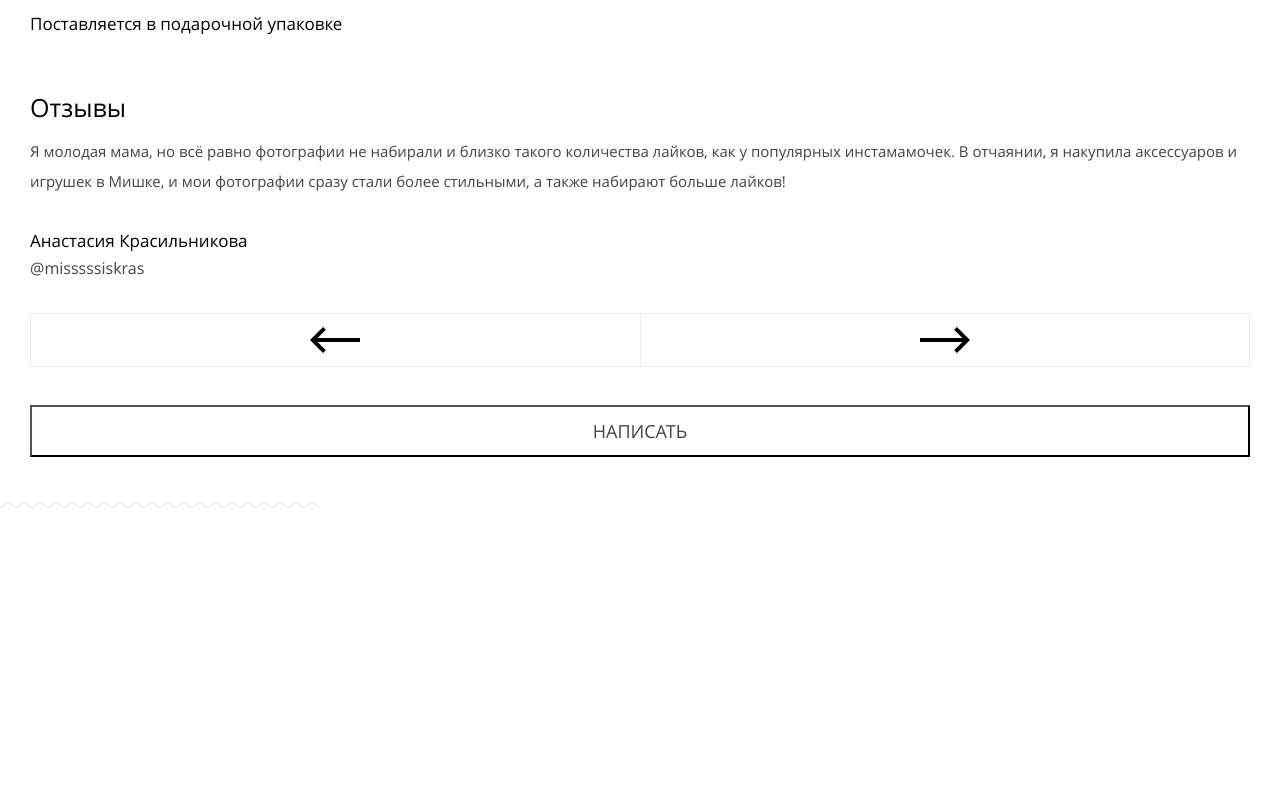
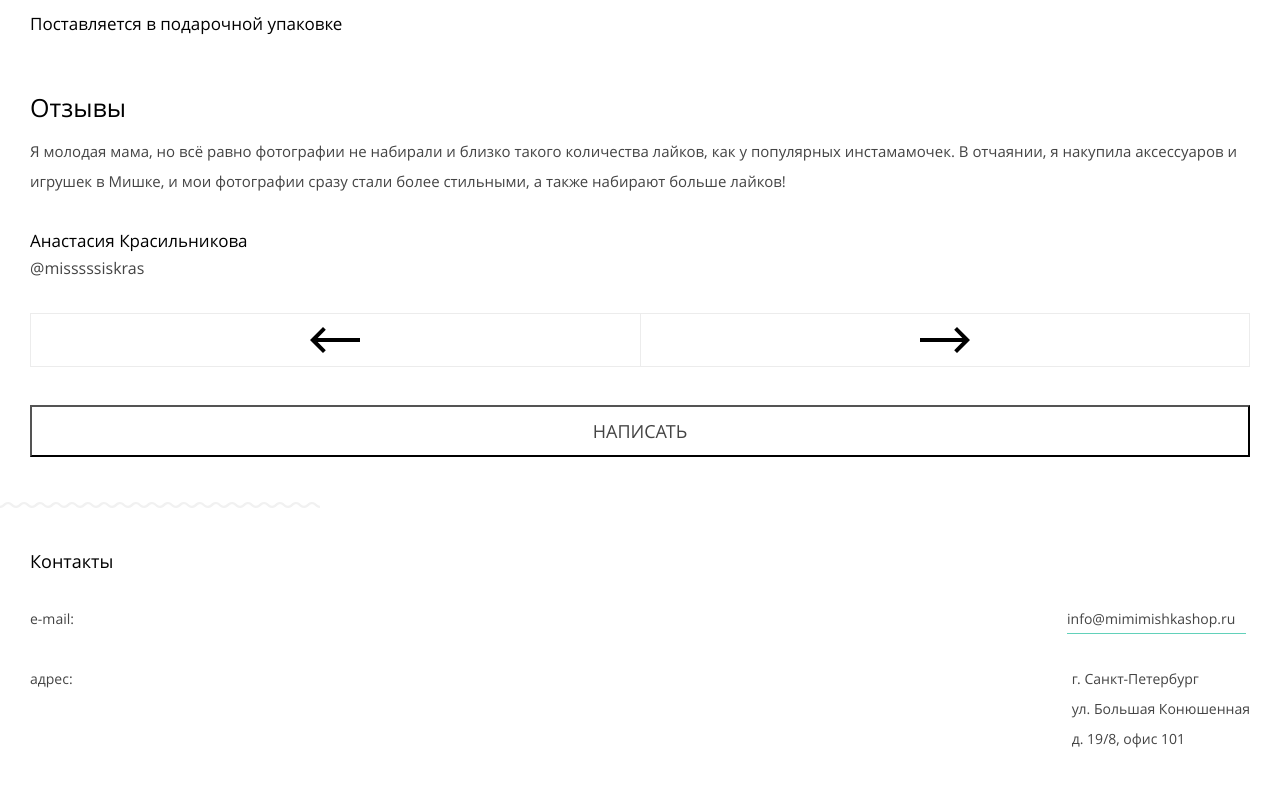
Before and after one commit to kelter-js/bears, a React (Create React App) app: page / in a window 1280 px wide. Shown: the part 3047-3833 px from the top of the page. Before the commit the page ends 3555 px from the top, so only its background shows below. Built offline with nearby package versions, Linux system fonts and the light colour scheme.

Commit message:
feat: implemented contacts component

```diff
--- a/src/Modules/Main/Main.tsx
+++ b/src/Modules/Main/Main.tsx
@@ -3,6 +3,7 @@ import { Header } from "../../components/Header";
 import { Promo } from "../../components/Promo";
 import { Features } from "../../components/Features";
 import { Feedback } from "../../components/Feedback";
+import { Contacts } from "../../components/Contacts";
 
 export const Main = () => (
   <div>
@@ -11,5 +12,6 @@ export const Main = () => (
     <MainItemCard />
     <Features />
     <Feedback />
+    <Contacts />
   </div>
 );
--- /dev/null
+++ b/src/components/Contacts/Contacts.styled.tsx
@@ -0,0 +1,53 @@
+import styled from "styled-components";
+
+export const Container = styled("section")`
+  padding: 38px 30px 62px 30px;
+
+  & .contacts-header {
+    font-family: var(--font-family);
+    font-weight: 700;
+    font-size: 18px;
+
+    line-height: 30px;
+    color: var(--black);
+
+    margin-bottom: 28px;
+  }
+`;
+
+export const ContactsContent = styled("div")`
+  display: flex;
+  flex-direction: column;
+  column-gap: 34px;
+  row-gap: 30px;
+
+  & .contact {
+    max-width: 183px;
+    font-family: var(--font-family);
+    font-weight: 400;
+    font-size: 14px;
+
+    line-height: 30px;
+    color: var(--dark-grey);
+  }
+
+  & .email {
+    position: relative;
+    min-width: 183px;
+
+    &::before {
+      content: "";
+      position: absolute;
+      bottom: 0;
+      left: 0;
+      width: 179px;
+      height: 1px;
+      background-color: var(--teal);
+    }
+  }
+`;
+
+export const ContactMetaContainer = styled("div")`
+  display: flex;
+  justify-content: space-between;
+`;
--- /dev/null
+++ b/src/components/Contacts/Contacts.tsx
@@ -0,0 +1,31 @@
+import Typography from "../common/Typography";
+
+import * as S from "./Contacts.styled";
+
+export const Contacts = () => (
+  <S.Container>
+    <Typography variant="h3" className="contacts-header">
+      Контакты
+    </Typography>
+
+    <S.ContactsContent>
+      <S.ContactMetaContainer>
+        <Typography className="contact">e-mail:</Typography>
+
+        <Typography className="contact email">
+          info@mimimishkashop.ru
+        </Typography>
+      </S.ContactMetaContainer>
+
+      <S.ContactMetaContainer>
+        <Typography className="contact">адрес:</Typography>
+
+        <Typography className="contact">
+          г. Санкт-Петербург
+          <br /> ул. Большая Конюшенная
+          <br /> д. 19/8, офис 101
+        </Typography>
+      </S.ContactMetaContainer>
+    </S.ContactsContent>
+  </S.Container>
+);
--- /dev/null
+++ b/src/components/Contacts/index.ts
@@ -0,0 +1 @@
+export { Contacts } from "./Contacts";
--- a/src/index.css
+++ b/src/index.css
@@ -64,6 +64,7 @@ html {
   --dark-grey: #444;
   --promo: #63d1bb;
   --promo-secondary: #56c3b2;
+  --teal: #62d1ba;
   --font-family: "Open Sans", sans-serif;
 }
 
```
